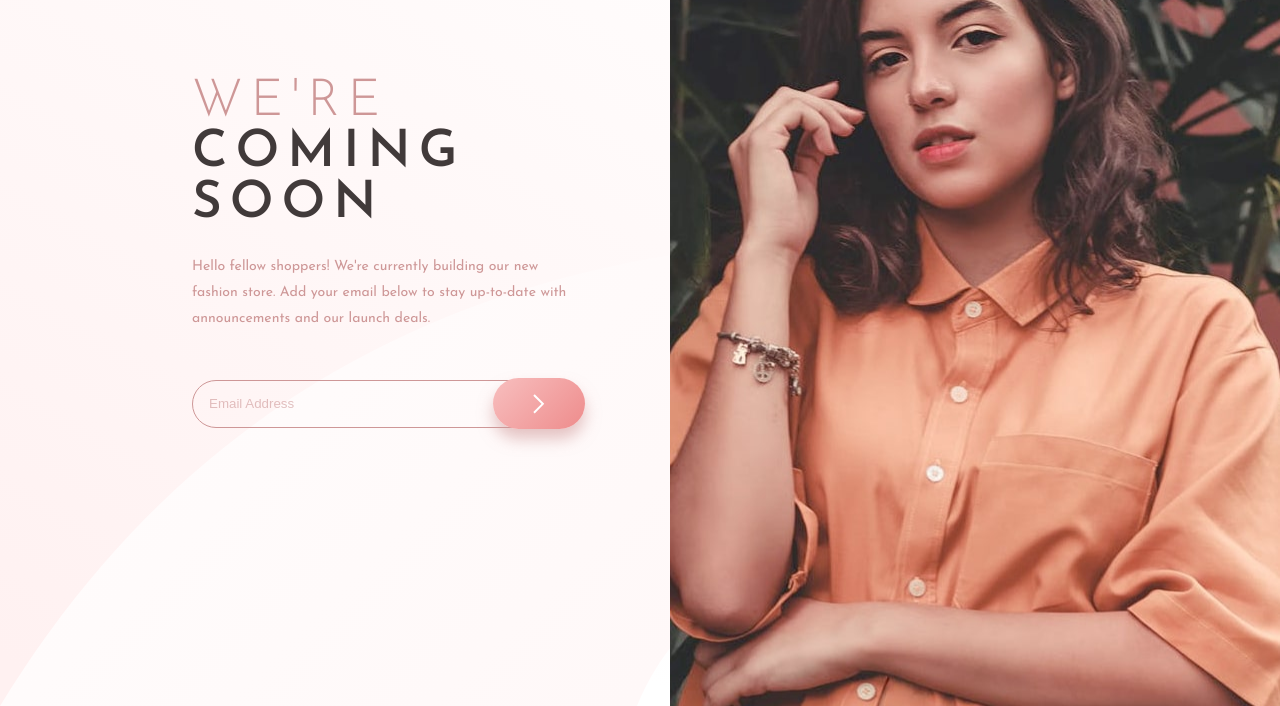
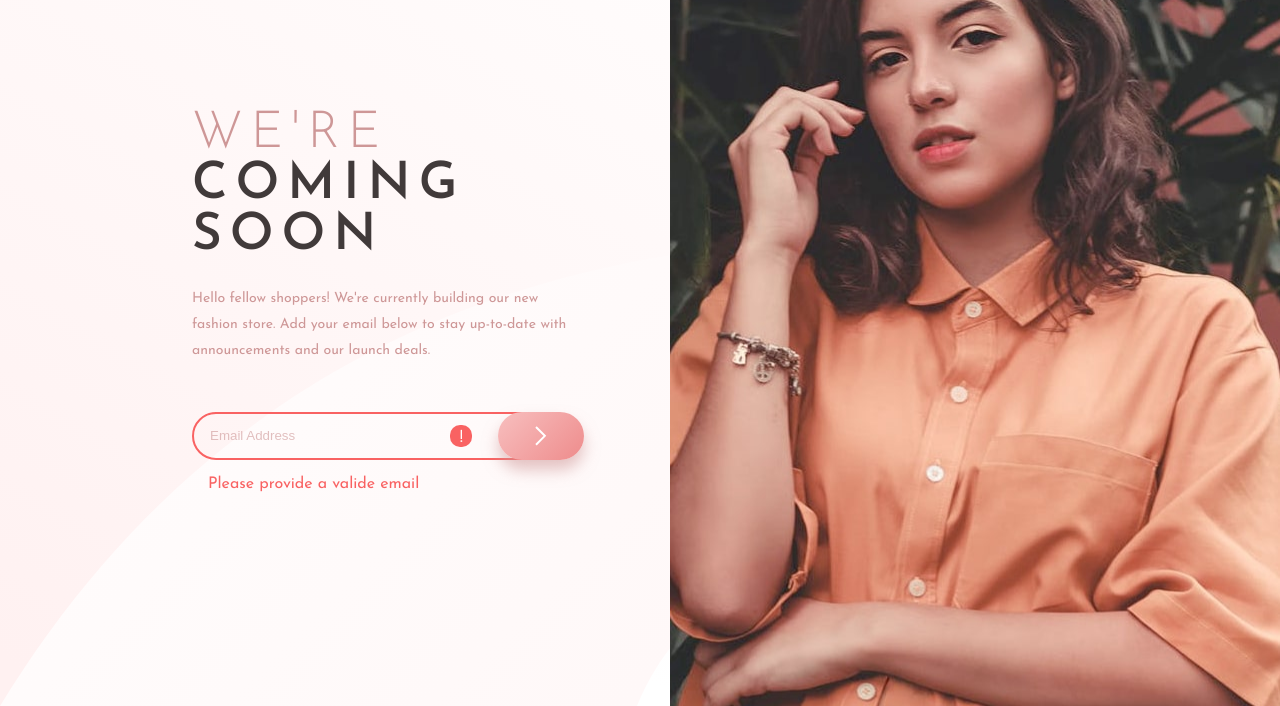
Before and after one commit to Raink31/024-Base-apparel-coming-soon-page, a plain HTML site: page index.html in a window 1280 px wide. Both pictures are taken after a click on the button "send-email". Shown: the part 94-800 px from the top of the page. Drawn offline with Linux system fonts and the light colour scheme.

Commit message:
added javascript error message function with button click and enter key

```diff
--- a/index.html
+++ b/index.html
@@ -15,7 +15,7 @@
     <main>
         <div class="logo"><img src="assets/images/logo.svg" alt=""></div>
         <div class="hero"><img src="assets/images/hero-mobile.jpg" alt=""></div>
-        <section class="text">
+        <section class="text" id="text-section-el">
             <h1>
                 <span>
                     WE'RE
@@ -45,11 +45,6 @@
             <div class="error-message">Please provide a valide email</div>
         </section>
     </main>
-    <!-- <footer>
-        <div class="attribution">
-            <p>Challenge by <a href="https://www.frontendmentor.io?ref=challenge" target="_blank">Frontend Mentor</a>.
-            Coded by <a href="#">Yohan Baes</a>.</p>
-        </div>
-    </footer> -->
+    <script src="script.js"></script>
 </body>
 </html>
--- /dev/null
+++ b/script.js
@@ -0,0 +1,29 @@
+const textSectionEl = document.querySelector("#text-section-el")
+const submitBtn = document.querySelector("#submit")
+const emailInput = document.querySelector("#email")
+
+function validateEmail(email) {
+    const re = /\S+@\S+\.\S+/
+    return re.test(email)
+}
+
+submitBtn.addEventListener("click", () => {
+    if (validateEmail(emailInput.value)) {
+        console.log("Email ok!")
+        textSectionEl.classList.remove("error")
+    } else {
+        textSectionEl.classList.add("error")
+    }
+})
+
+emailInput.addEventListener("keypress", () => {
+    if (event.key === "Enter") {
+        if (validateEmail(emailInput.value)) {
+            console.log("Email ok!")
+            textSectionEl.classList.remove("error")
+        } else {
+            textSectionEl.classList.add("error")
+        }
+    }
+
+})
--- a/style.css
+++ b/style.css
@@ -207,7 +207,7 @@ form{
 
 /* Responsive */
 
-@media screen and (min-width: 1100px){
+@media screen and (min-width: 1280px){
 
     /* Main */
 
@@ -258,7 +258,7 @@ form{
     .text {
         z-index: 1;
         margin: 5rem 10rem 0 12rem;
-        width: 40%;
+        width: 40vw;
         align-items: flex-start;
     }
 
@@ -268,6 +268,7 @@ form{
         text-align: left;
         font-size: 4vw;
         margin: 0;
+        margin-top: 2rem;
     }
 
     /* Paragraph */
```
